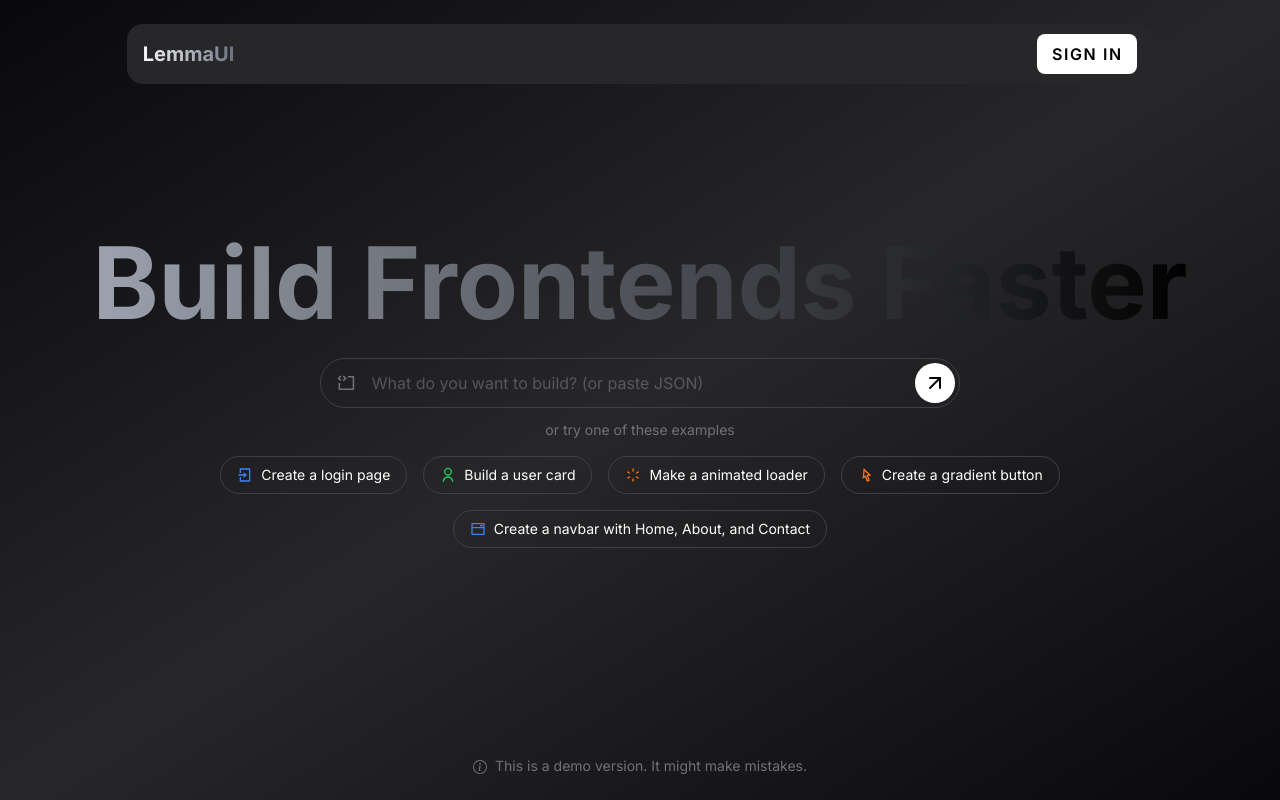
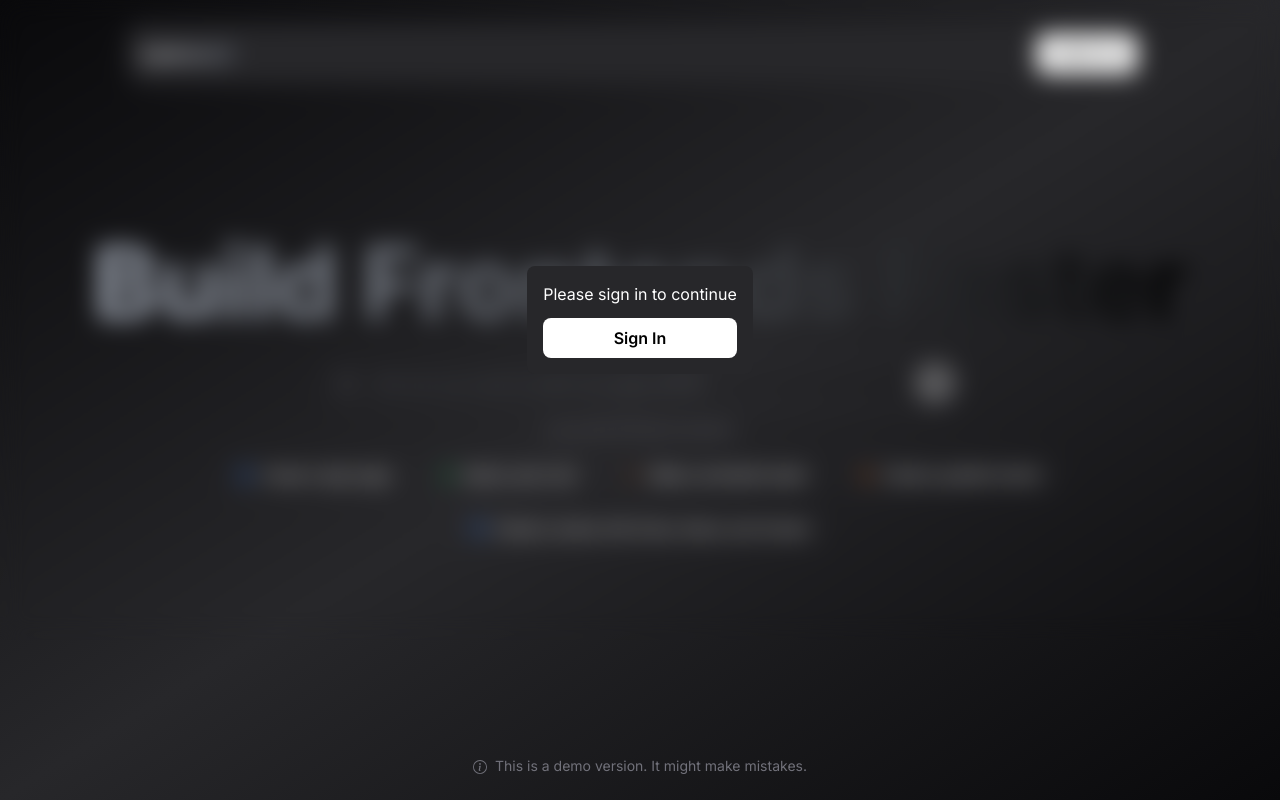
Before and after one commit to RamGoel/lemmaUI, a Next.js app: page / in a window 1280 px wide. Built offline with nearby package versions, Linux system fonts and the light colour scheme; no server answers.

Commit message:
feat: force for signin

```diff
--- a/app/login/page.tsx
+++ b/app/login/page.tsx
@@ -2,7 +2,7 @@
 
 import { useAuth } from '@/hooks/useAuth'
 import Link from 'next/link'
-import { useRouter } from 'next/navigation'
+import { useRouter, useSearchParams } from 'next/navigation'
 import { useState } from 'react'
 
 const Login = () => {
@@ -10,6 +10,8 @@ const Login = () => {
     const [password, setPassword] = useState('')
     const { loginUser, user, sendPasswordForgotMail } = useAuth()
     const router = useRouter()
+    const searchParams = useSearchParams()
+    const prompt = searchParams.get('prompt')
 
     if (user) {
         router.push('/')
--- a/app/page.tsx
+++ b/app/page.tsx
@@ -121,7 +121,7 @@ const Home = () => {
 
         if (!user) {
             toast.error('Please sign in to continue')
-            router.push('/login')
+            router.push('/login?prompt=' + promptParam || prompt)
             return
         }
 
@@ -155,6 +155,23 @@ const Home = () => {
             ) : (
                 <Form handleSubmit={handleGenerate} />
             )}
+            {!user ? (
+                <div className="h-[80vh] backdrop-blur-md absolute top-0 left-0 right-0 bottom-0 flex items-center justify-center">
+                    <div className="bg-zinc-800 gap-3 flex flex-col p-4 rounded-lg">
+                        <p className="text-center text-white">
+                            Please sign in to continue
+                        </p>
+                        <button
+                            onClick={() => {
+                                router.push('/login')
+                            }}
+                            className="bg-white w-full text-black font-semibold min-w-[100px] py-2 px-3 rounded-lg ml-auto"
+                        >
+                            Sign In
+                        </button>
+                    </div>
+                </div>
+            ) : null}
         </div>
     )
 }
@@ -193,7 +210,8 @@ const Form = ({
                             onClick={() => {
                                 handleSubmit()
                             }}
-                            className="bg-white hover:bg-white/60 text-black rounded-full p-2"
+                            disabled={!prompt}
+                            className="bg-white disabled:opacity-30 disabled:pointer-events-none disabled:hover:bg-white/60 text-black rounded-full p-2"
                         >
                             <FiArrowUpRight size={24} />
                         </button>
```
